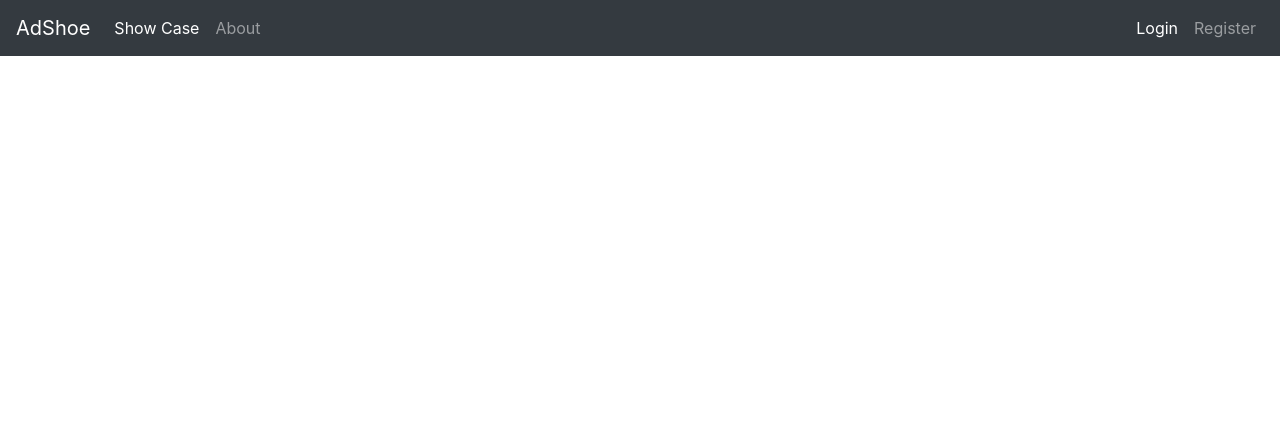
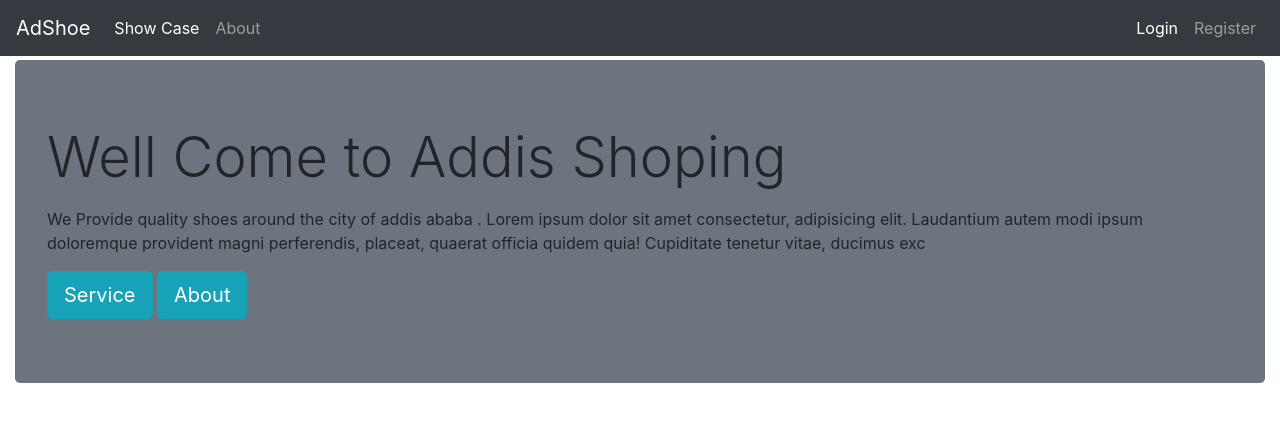
Before and after one commit to fitsumcs/ShoeShoping, a plain HTML site: page index.html in a window 1280 px wide. Drawn offline with Linux system fonts and the light colour scheme.

Commit message:
Adding Heading section with jumbotron having some text and two buttons

```diff
--- a/index.html
+++ b/index.html
@@ -16,7 +16,8 @@
         <nav class="navbar navbar-expand-md navbar-dark bg-dark">
             <a class="navbar-brand" href="index.html">AdShoe</a>
             <!-- Adding The Humberger -->
-               <button class="navbar-toggler" type="button" data-toggle="collapse" data-target="#myNav" aria-controls="navbarSupportedContent" aria-expanded="false" aria-label="Toggle navigation">
+            <button class="navbar-toggler" type="button" data-toggle="collapse" data-target="#myNav"
+                aria-controls="navbarSupportedContent" aria-expanded="false" aria-label="Toggle navigation">
                 <span class="navbar-toggler-icon"></span>
             </button>
             <div class="collapse navbar-collapse" id="myNav">
@@ -41,7 +42,20 @@
             </div>
         </nav>
 
+        <!-- Creating the heading -->
+        <div class="container-fluid mt-1 ">
+            <div class="jumbotron bg-secondary">
+                <p class="display-4">Well Come to Addis Shoping </p>
+                <p>We Provide quality shoes around the city of addis ababa . Lorem ipsum dolor sit amet consectetur,
+                    adipisicing elit. Laudantium autem modi ipsum doloremque provident magni perferendis, placeat,
+                    quaerat officia quidem quia! Cupiditate tenetur vitae, ducimus exc</p>
+                   <a class="btn btn-info btn-lg " href="showcase.html">Service</a>
+                   <a class="btn btn-info btn-lg " href="about.html">About</a>
+            </div>
 
+
+
+        </div>
 
 
 
```
Lines whose indentation alone changed are shown as unchanged.
